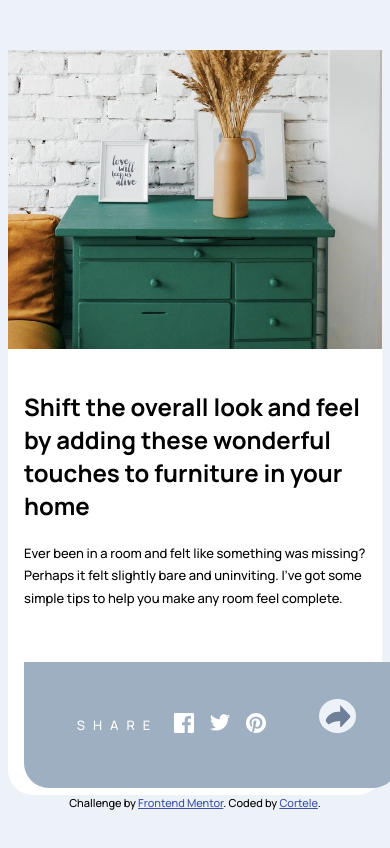
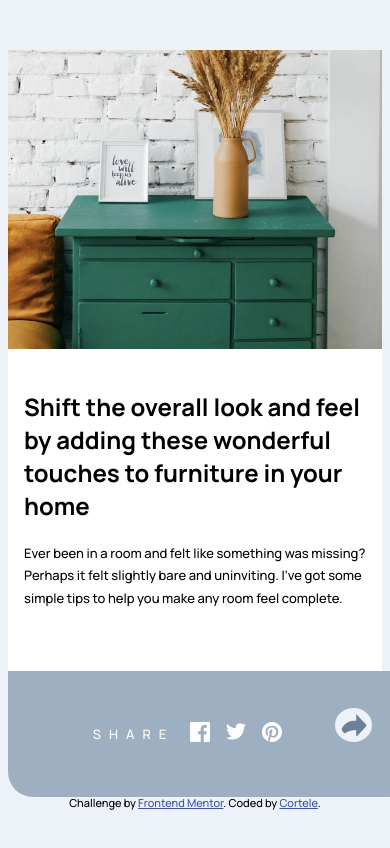
Before and after one commit to Cortele/Article-Preview-Component, a plain HTML site: page index.html in a window 390 px wide. Both pictures are taken after a click on the element 349 px from the left and 733 px from the top of the page. Shown: the top 848 px of the page. Drawn offline with Linux system fonts and the light colour scheme.

Commit message:
Add files via upload
Fixed position issue on mobile layout, also adjusted border radius.

```diff
--- a/style.css
+++ b/style.css
@@ -87,8 +87,9 @@ li {
     border-radius: 0 0 25px 25px;
     height: 90%;
     justify-content: space-evenly;
+    padding-left: 2em;
     position: absolute;
-        bottom: 5%;
+        left: 0%;
     width: 100%;
 }
 
@@ -118,6 +119,10 @@ li {
 @media(min-width: 600px) {
     main {
         max-width: 1000px;
+    }
+
+    .clicked__container {
+        border-radius: 0;
     }
 
     .hero__container {
```
